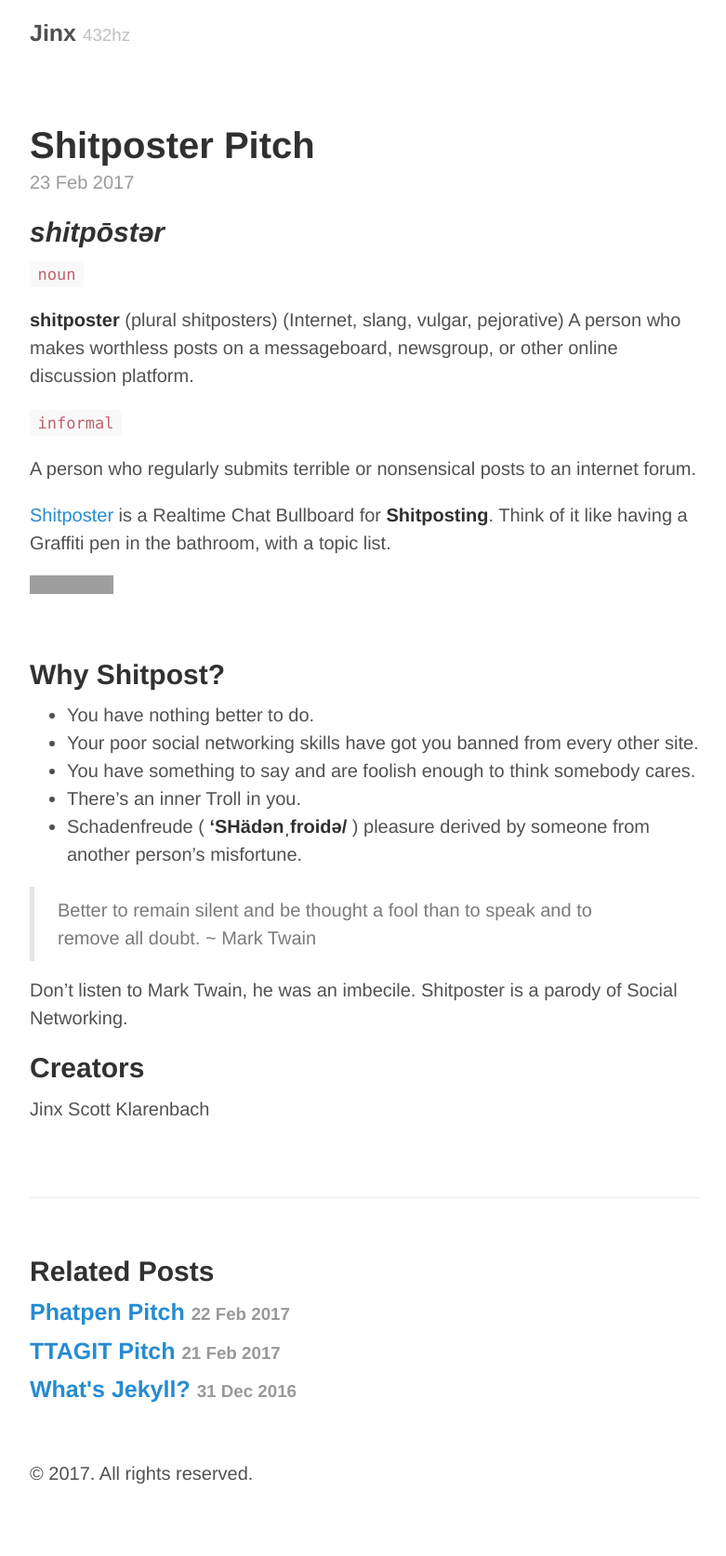
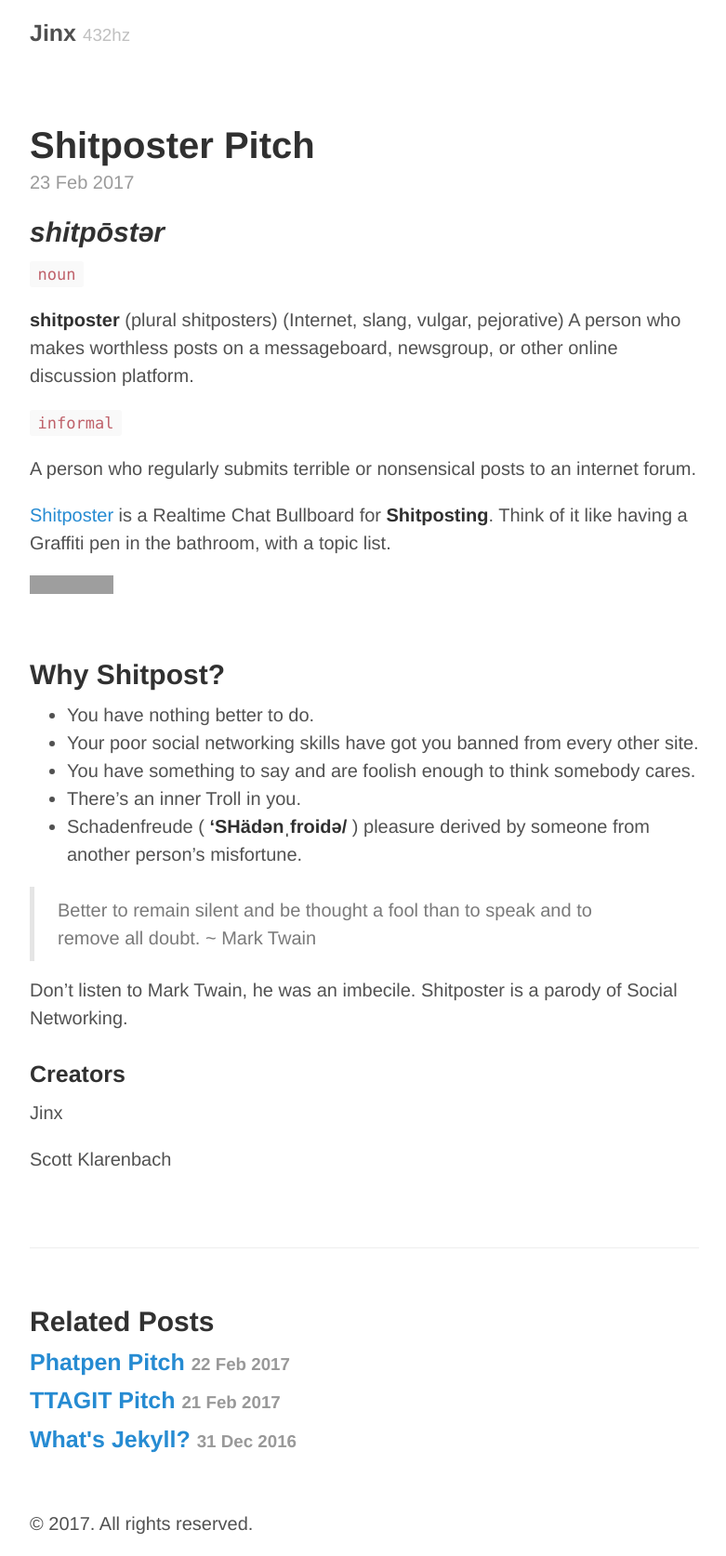
Before and after one commit to LeighAkin/Blog, a Jekyll site: the page built from _posts/2017-02-23-Shiposter-Pitch.md, in a window 1280 px wide. Shown: the whole page at 93% size, without its empty margins (248-1029 px from the left). Built offline with Jekyll 4.4.1, drawn with Linux system fonts in a browser that asks for light colours; before the commit the page ends 1620 px from its top, so only the background shows below that; grey boxes are pictures that could not be loaded.

Commit message:
shitpist edit

```diff
--- a/_posts/2017-02-23-Shiposter-Pitch.md
+++ b/_posts/2017-02-23-Shiposter-Pitch.md
@@ -31,7 +31,8 @@ title: Shitposter Pitch
 
 Don't listen to Mark Twain, he was an imbecile. Shitposter is a parody of Social Networking.
 
-## Creators
+### Creators
 
 Jinx
+
 Scott Klarenbach
```
